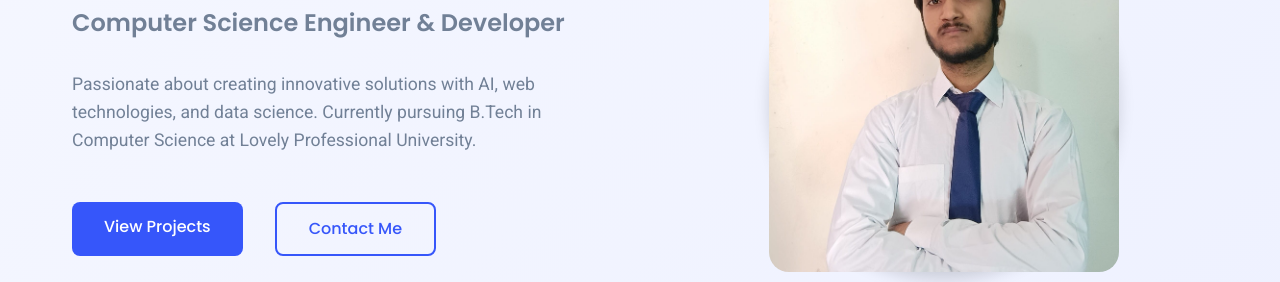
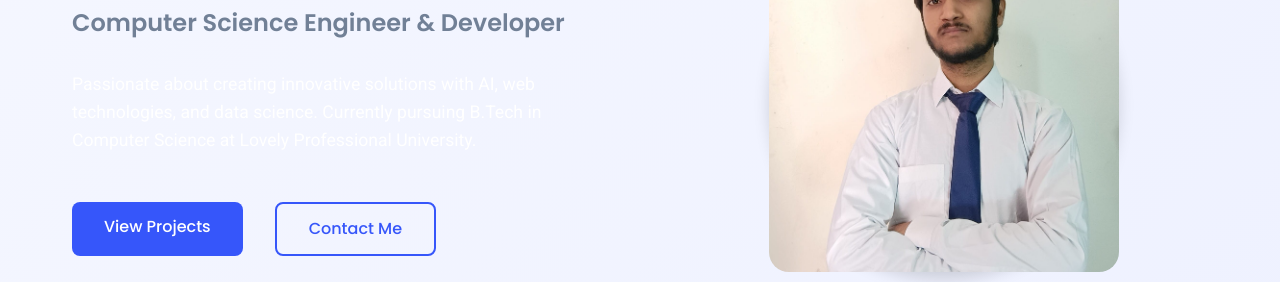
Before and after one commit to aryanishan/Portfolio, a plain HTML site: page index.html in a window 1280 px wide. Shown: the part 329-611 px from the top of the page. Drawn offline with Linux system fonts and the light colour scheme.

Commit message:
updated details

```diff
--- a/css/style.css
+++ b/css/style.css
@@ -90,7 +90,7 @@ h3 {
 
 p {
     margin-bottom: var(--spacing-md);
-    color: var(--gray-color);
+    color: white;
 }
 
 a {
```
